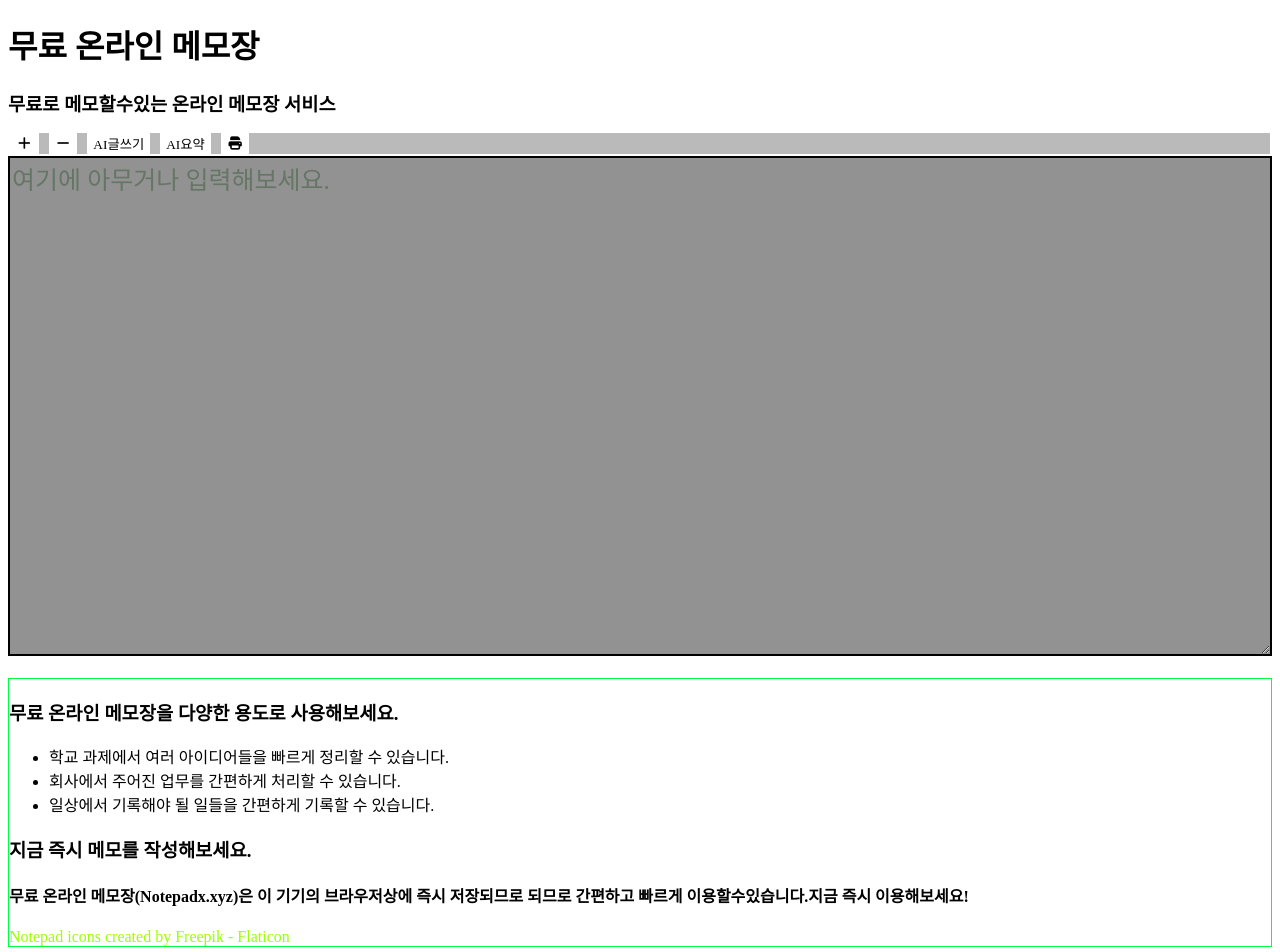
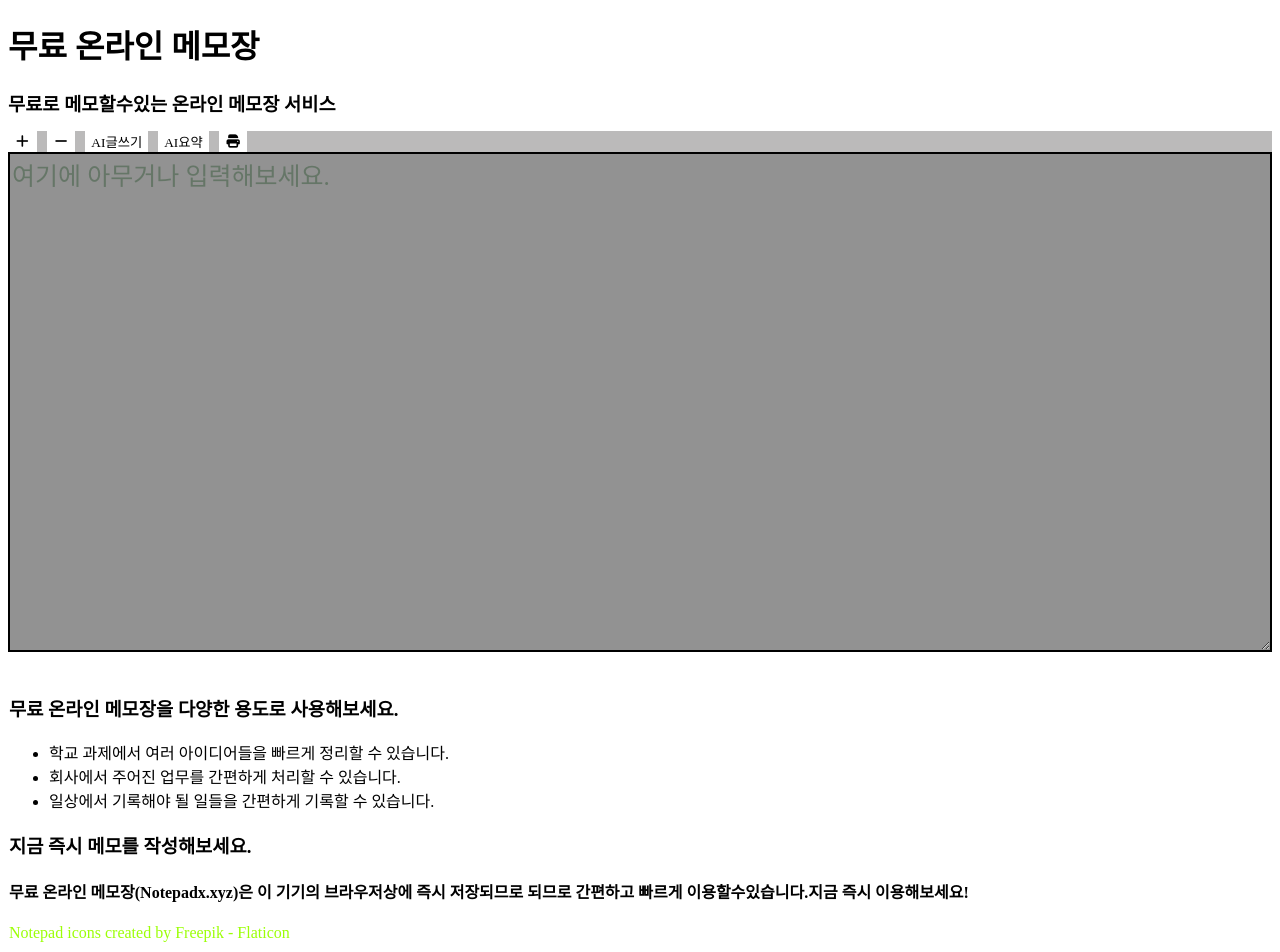
Before and after one commit to dokdoxofficial/notepadx, a React (Create React App) app: page / in a window 1280 px wide. Shown: the top 952 px of the page. Built offline with nearby package versions, Linux system fonts and the light colour scheme; no server answers; a web font is replaced by a local one.

Commit message:
improve ai prompt

```diff
--- a/src/App.css
+++ b/src/App.css
@@ -31,8 +31,6 @@ button {
   width: 100%;
   gap: 10px;
   flex-wrap: wrap;
-  border: 2px solid white;
-  border-radius: 2px;
 }
 
 #state {
@@ -51,7 +49,6 @@ textarea {
   font-size: 15px;
   width: 100%;
   height: 500px;
-  border: 2px solid white;
 }
 
 textarea::placeholder {
@@ -67,7 +64,7 @@ footer {
 }
 
 .box{
-    border: rgb(0, 255, 68) 1px solid;
+    border: rgb(255, 255, 255) 1px solid;
 }
 
 h2 {
--- a/src/App.js
+++ b/src/App.js
@@ -28,7 +28,7 @@ export default function App() {
     });
 
     const result = await model.generateContent(
-      "당신은 세상에 모든 지식을 알고 있는 페르소나 입니다.주어진값:" +
+      "당신은 세상에 모든 지식을 알고 있는 작문가입니다.주어진값:" +
         data +
         "(주어진 값이 질문이면 질문에 대한 답을 적어주세요.) 에 대한 글을 작성해주세요.약 6문장정도 되어야 합니다.내용을 자세하고 디테일 있게 적어주세요.",
     );
```
